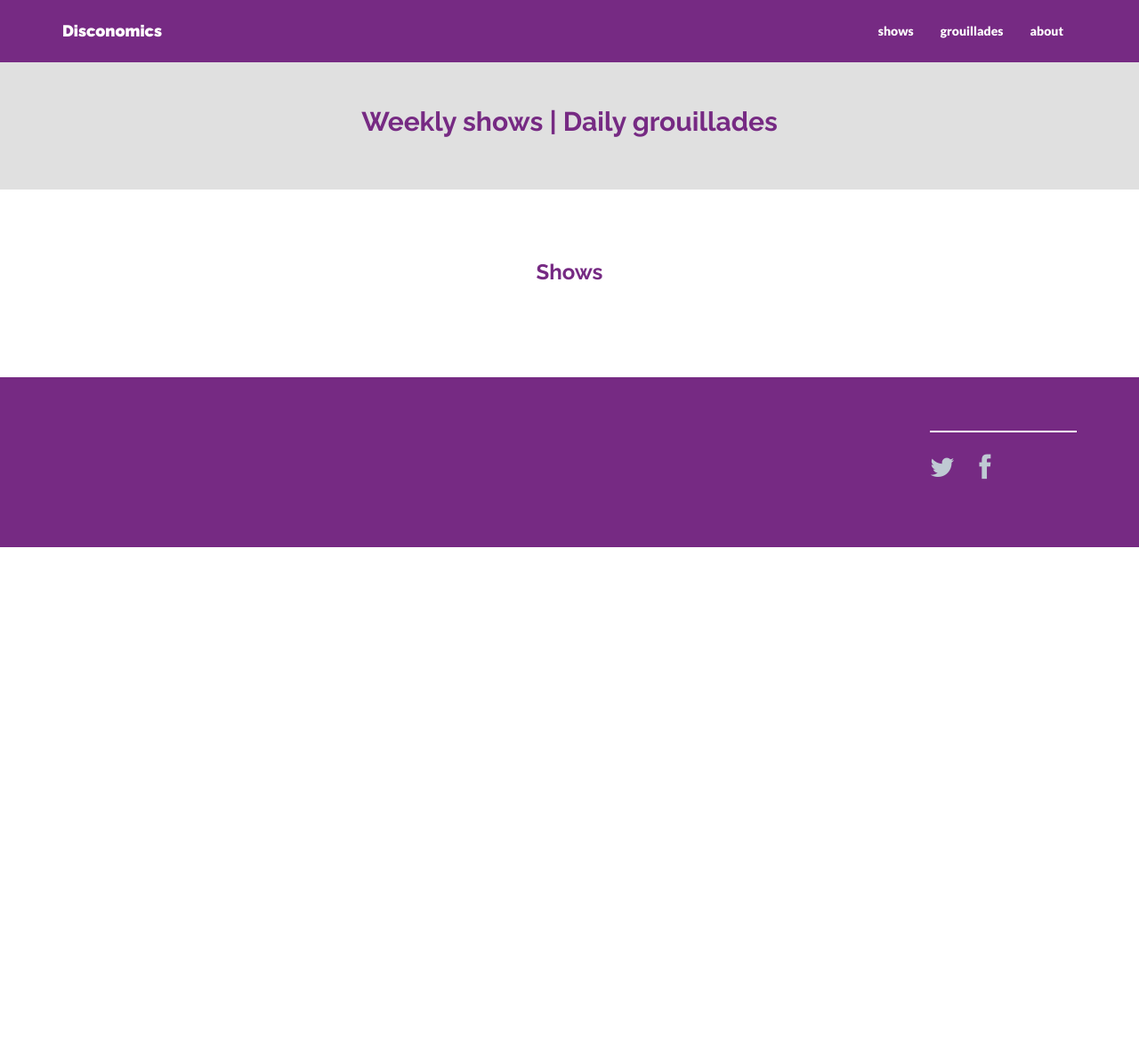
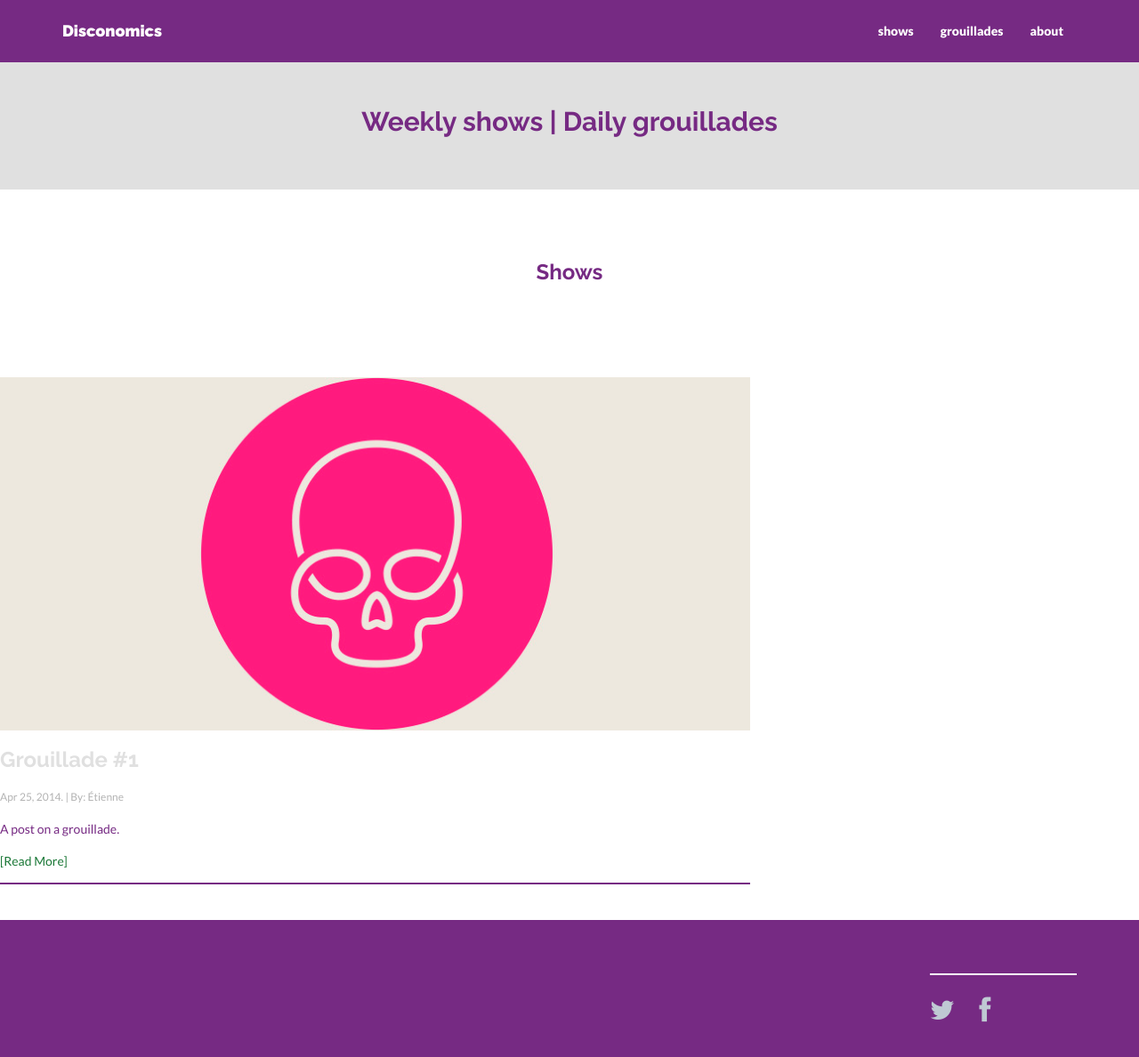
Before and after one commit to disconomics/disconomics.github.io, a Jekyll site: the page built from index.html, in a window 1280 px wide and 1225 px high. Shown: the top 1188 px of the window at 89% size. Built offline with Jekyll 4.4.1, drawn with Linux system fonts in a browser that asks for light colours; nearby versions of some CDN libraries.

Commit message:
split grouillade link into include file

```diff
--- /dev/null
+++ b/_includes/grouillade-links.html
@@ -0,0 +1,23 @@
+<div>
+    <div class="row">
+
+        <! -- BLOG POSTS LIST -->
+        <div class="col-lg-8">
+
+            {% for post in site.categories['grouillades'] limit:include.limit %}
+                <! -- Blog Post -->
+                <a href="{{ post.url | prepend: site.baseurl }}">
+                    <img class="img-responsive" src="{{ "/assets/img/grouillades/" | prepend: site.baseurl }}{{ post.img }}">
+                </a>
+                <a href="{{ post.url | prepend: site.baseurl }}"><h3 class="ctitle">{{ post.title }}</h3></a>
+                <p><csmall>{{ post.date | date: "%b %-d, %Y" }}. | By: {{ post.author }}</csmall></p>
+                {{ post.excerpt }}
+                <p><a href="{{ post.url | prepend: site.baseurl }}">[Read More]</a></p>
+                <div class="hline"></div>
+
+                <div class="spacing"></div>
+            {% endfor %}
+
+        </div><! --/col-lg-8 -->
+    </div><! --/row -->
+</div><! --/container -->
--- a/_includes/show-links.html
+++ b/_includes/show-links.html
@@ -1,7 +1,10 @@
 <div id="portfoliowrap">
     <div class="portfolio-centered">
+
         {% if include.title %}<h3>{{ include.title }}</h3>{% endif %}
+
         <div class="recentitems portfolio">
+
             {% for show in site.categories['shows'] limit:include.limit %}
                 <div class="portfolio-item graphic-design">
                     <div class="he-wrap tpl6">
@@ -15,6 +18,7 @@
                     </div><!-- he wrap -->
                 </div><!-- end col-12 -->
             {% endfor %}
+
         </div><!-- portfolio -->
     </div><!-- portfolio container -->
 </div><!--/Portfoliowrap -->
--- a/index.html
+++ b/index.html
@@ -3,4 +3,6 @@ layout: index
 permalink: /
 ---
 
-{% include show-links.html title="Shows" limit=10 %}
+{% include show-links.html title="Shows" limit=5 %}
+
+{% include grouillade-links.html title="Shows" limit=5 %}
--- a/shows.html
+++ b/shows.html
@@ -10,6 +10,9 @@ permalink: /shows/
             <h2>Weekly shows</h2>
             <br>
             <div class="hline"></div>
+
+            {% include show-links.html title="Shows" limit=5 %}
+
         </div>
     </div>
 </div><! --/container -->
```
Also changed, not shown: grouillades.html (+7 -18 lines).
